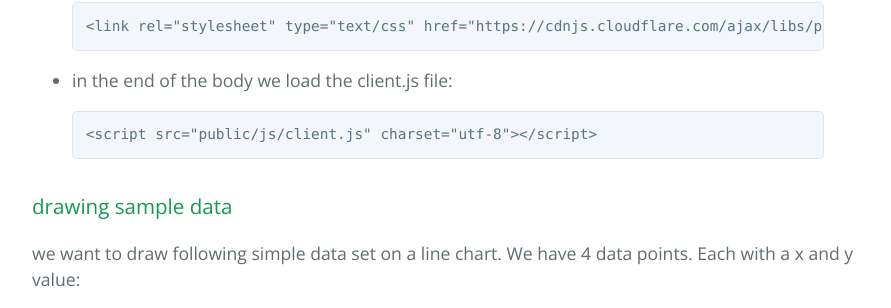
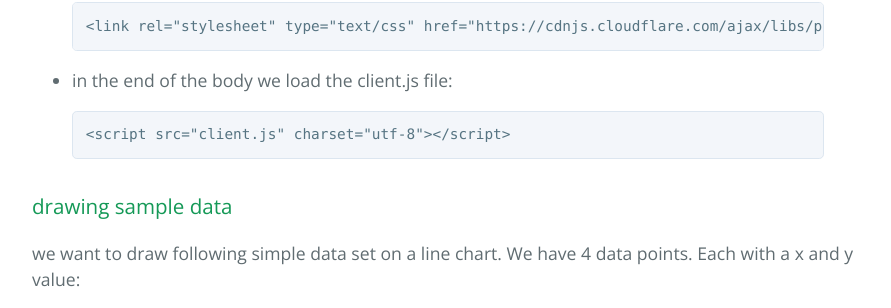
Before and after one commit to chrisgradl/FSDT3, a Jekyll site: the page built from _posts/2017-07-01-einheit4.markdown, in a window 1280 px wide and 900 px high, scrolled down 3084 px. Shown: the part 134-442 px from the top of the window, without its empty margins (192-1083 px from the left). Built offline with Jekyll 4.4.1, drawn with Linux system fonts in a browser that asks for light colours; some of the changed lines change nothing that is shown.

Commit message:
fixed wrong path

```diff
--- a/_posts/2017-07-01-einheit4.markdown
+++ b/_posts/2017-07-01-einheit4.markdown
@@ -94,7 +94,7 @@ app.listen(3000, function () {
 {% endhighlight %}
 - in the end of the body we load the client.js file:
 {% highlight javascript %}
-<script src="public/js/client.js" charset="utf-8"></script>
+<script src="client.js" charset="utf-8"></script>
 {% endhighlight %}
 
 ### drawing sample data
```
